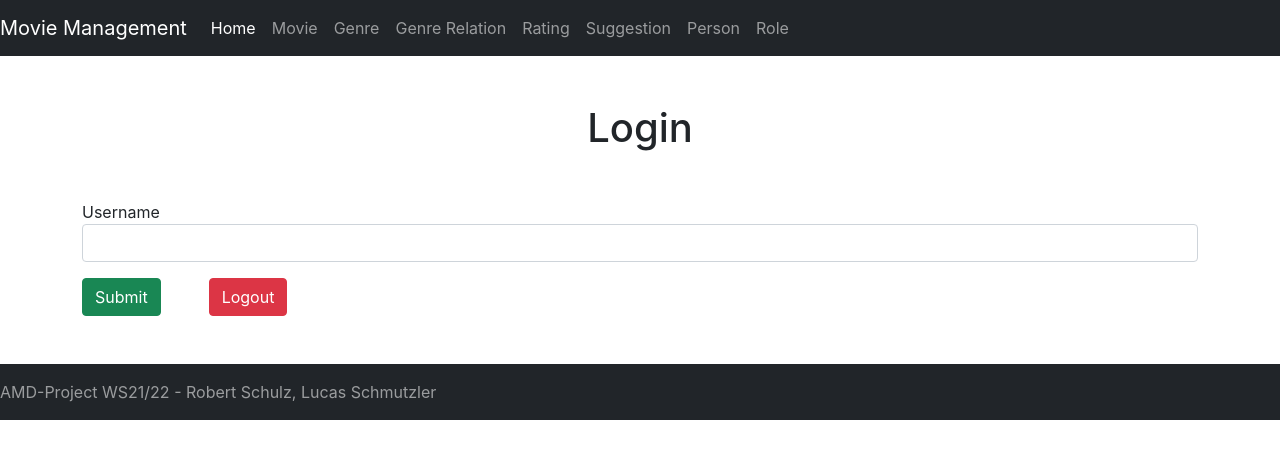
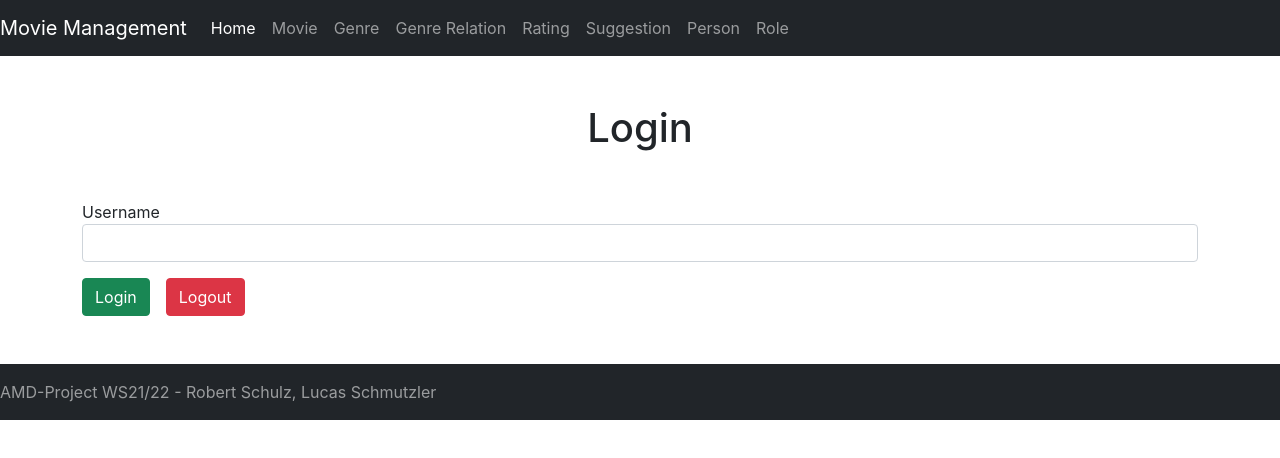
Before and after one commit to g4m3r0/Movie-Management, a React (Create React App) app in the folder client/: page / in a window 1280 px wide. Shown: the top 458 px of the page. Built offline with nearby package versions, Linux system fonts and the light colour scheme.

Commit message:
Fix user logout

```diff
--- a/client/src/components/SetUser.js
+++ b/client/src/components/SetUser.js
@@ -1,4 +1,5 @@
 import React, { Fragment, useState, useEffect } from "react";
+import { checkLogin } from './Helpers'
 
 const SetUser = () => {
 
@@ -13,35 +14,35 @@ const SetUser = () => {
       const handleSubmit = async event => {
         event.preventDefault();
 
-        window.sessionStorage.setItem('username', inputs.userName);
-        checkLogin();
+        if(inputs.userName){
+            window.sessionStorage.setItem('username', inputs.userName);
+            checkUsername();
+        }
       }
 
-      useEffect(() => {
-        checkLogin();
-      });
-
-      const checkLogin = () => {
-            //todo check if user exists?
-            var tmpUserName = window.sessionStorage.getItem('username');
-            console.log(`Username: ${tmpUserName}`);
-            if (tmpUserName == null || tmpUserName == undefined || tmpUserName == 'undefined') {
+      const checkUsername = () => {
+            if(checkLogin()){
+                document.getElementById('login').innerHTML = `Logged in as ${window.sessionStorage.getItem('username')}`;
+            } else {
                 document.getElementById('login').innerHTML = 'Login';
-            } else {
-                document.getElementById('login').innerHTML = `Logged in as ${tmpUserName}`;
             }
         }
 
         const logout = () => {
-            window.sessionStorage.removeItem("username");
-            console.log("Logged out!");
-            window.location = "/";
+            window.sessionStorage.removeItem('username');
+            document.getElementById('login').innerHTML = 'Login';
+            console.log('Logged out!');
+            //window.location = '/';
         }
+
+        useEffect(() => {
+            checkUsername();
+          });
 
     return (
         <Fragment>
             <h1 id="login" className="text-center my-5">Login</h1>
-            <form onSubmit={handleSubmit}>
+            <form className="align-baseline">
                 <div className="form-group my-3">
                     <label>Username</label>
                     <input
@@ -52,8 +53,8 @@ const SetUser = () => {
                         onChange={handleChange}
                     />
                 </div>
-                <input className="btn btn-success" type="submit" />
-                <button className="mx-5 btn btn-danger" onClick={logout}>Logout</button>
+                <input className="btn btn-success" onClick={handleSubmit} type="submit" value="Login"/>
+                <button className="btn btn-danger mx-3" onClick={logout}>Logout</button>
             </form>
         </Fragment>
     );
```
